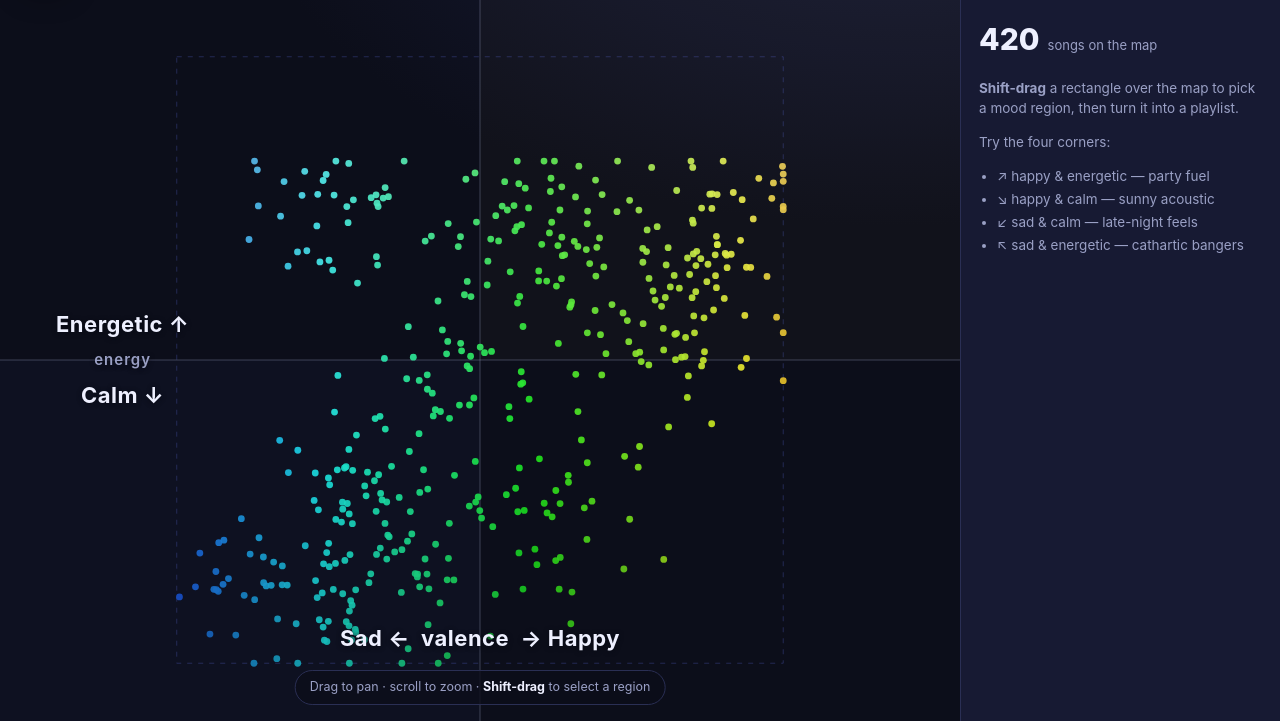
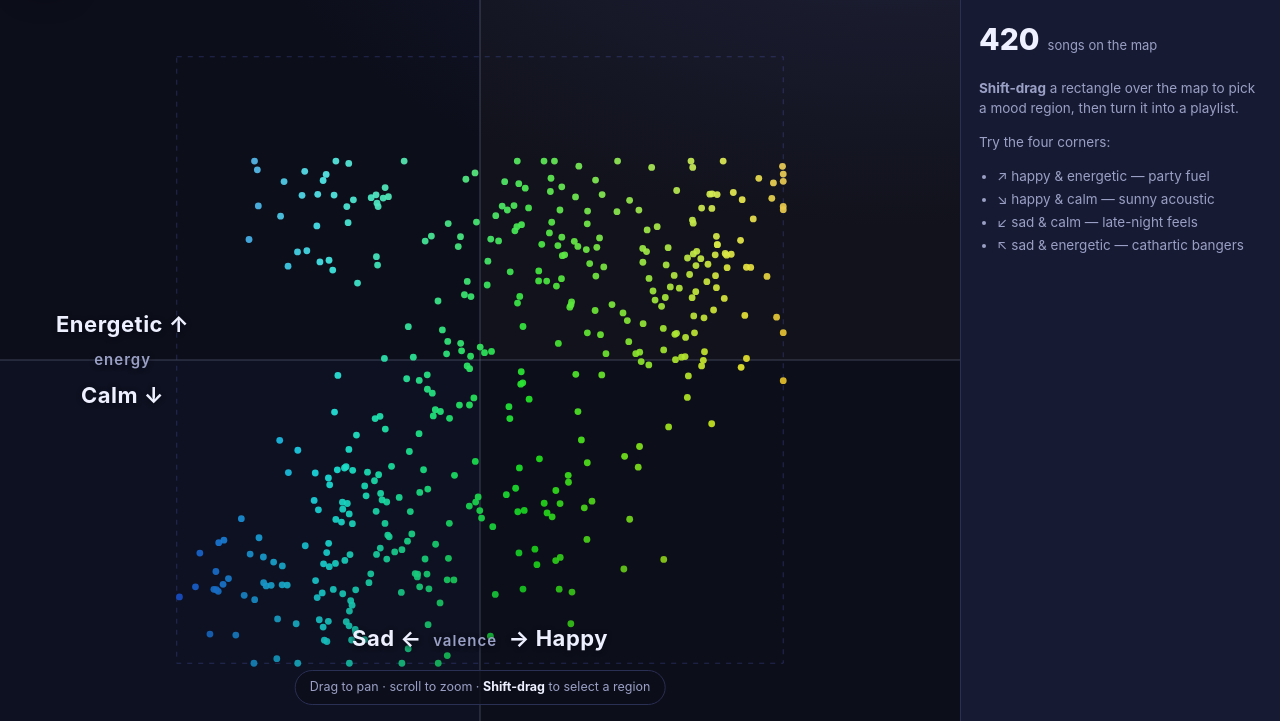
Before and after one commit to aidanwangg/mm, a Flask app: page / in a window 1280 px wide. Shown: the part 79-800 px from the top of the page. Run offline with Flask 3, Linux system fonts and the light colour scheme.

Commit message:
Match 'valence' label styling to 'energy'
Wrap the valence axis-name in the shared ax-mid style so both axis names
render at the same muted colour and size, instead of valence appearing
large and bold like the Sad/Happy endpoints.

```diff
--- a/static/style.css
+++ b/static/style.css
@@ -101,7 +101,7 @@ body { display: flex; flex-direction: column; height: 100vh; overflow: hidden; }
   color: var(--ink); font-size: 22px; font-weight: 700; letter-spacing: 0.5px;
   text-align: center; text-shadow: 0 1px 5px rgba(8, 10, 20, 0.9);
 }
-.legend .axis-y .ax-mid {
+.legend .ax-mid {
   font-size: 15px; font-weight: 600; color: var(--muted); letter-spacing: 1px;
 }
 
--- a/templates/index.html
+++ b/templates/index.html
@@ -45,7 +45,7 @@
       <div class="tooltip" id="tooltip" hidden></div>
 
       <div class="legend">
-        <div class="axis-x">Sad&nbsp;←&nbsp;&nbsp;valence&nbsp;&nbsp;→&nbsp;Happy</div>
+        <div class="axis-x">Sad&nbsp;←&nbsp;&nbsp;<span class="ax-mid">valence</span>&nbsp;&nbsp;→&nbsp;Happy</div>
         <div class="axis-y">
           <span>Energetic&nbsp;↑</span>
           <span class="ax-mid">energy</span>
```
